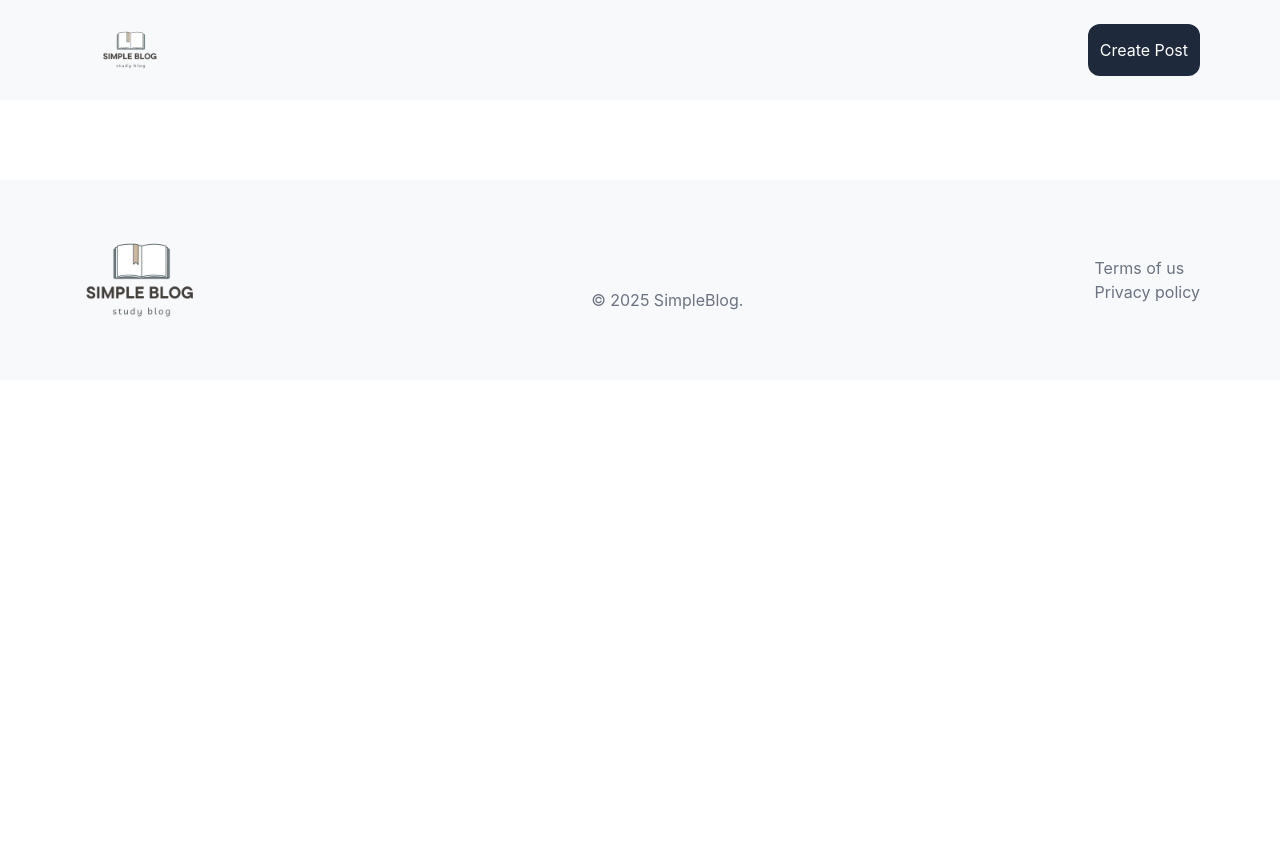
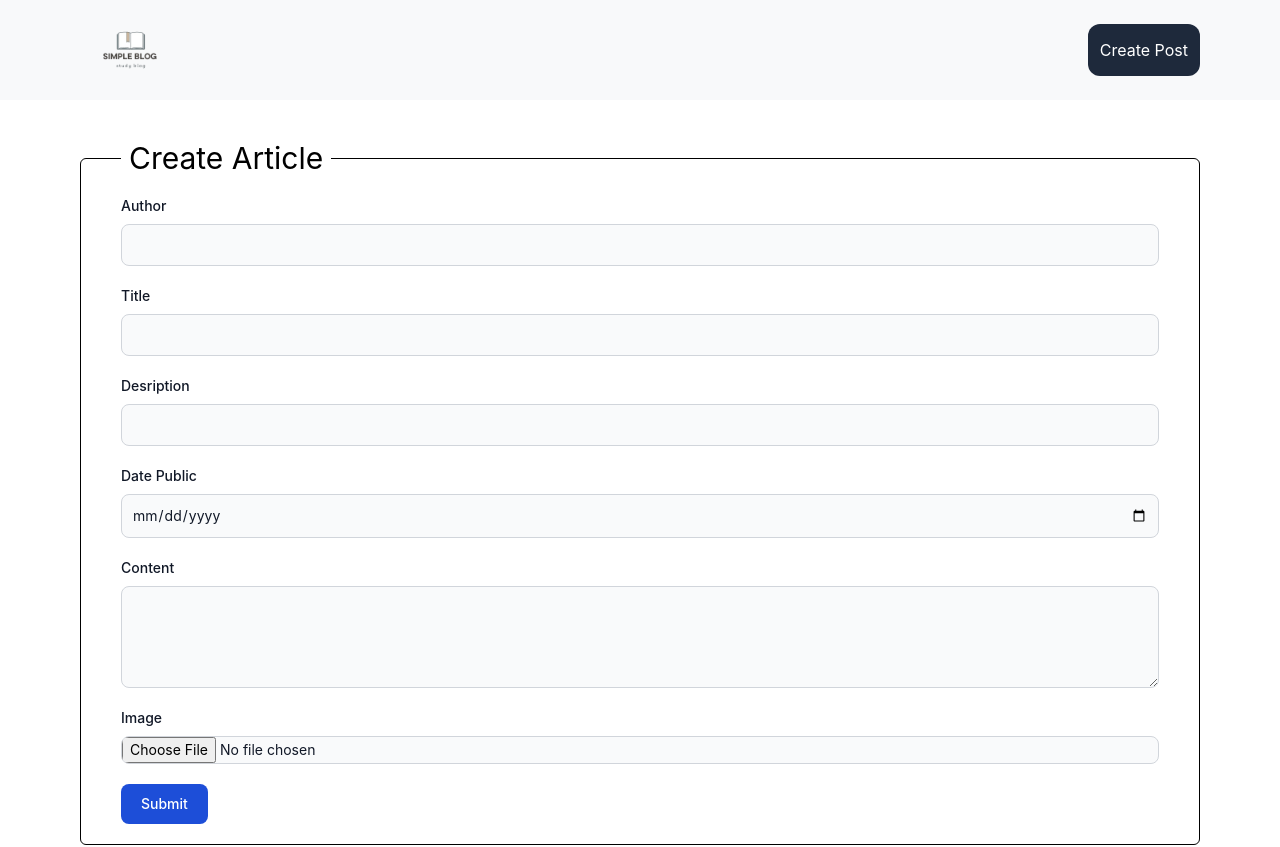
Before and after one commit to OUTLITAchraf/briefsimpleblog, a React (Create React App) app: page /create_article in a window 1280 px wide. Shown: the top 847 px of the page. Before the commit the page ends 800 px from the top, so only its background shows below. Built offline with nearby package versions, Linux system fonts and the light colour scheme.

Commit message:
cree un article sans envoyer à la page list articles

```diff
--- a/src/App.js
+++ b/src/App.js
@@ -2,20 +2,24 @@ import { BrowserRouter as Router, Routes, Route } from "react-router-dom";
 import ArticleList from "./Simpleblog Pages/ArticleList";
 import Logo from "./Simpleblog Pages/asset/Logo_SimpleBlog.png";
 import ArticleDetail from "./Simpleblog Pages/ArticleDetail";
+import NewArticleForm from "./Simpleblog Pages/NewArticleForm";
 function App() {
   return (
     <>
     <Router>
       <nav className="flex justify-between px-20 bg-[#F8F9FA]">
+        <a href="/">
         <img src={Logo} alt="logo" width={"100px"} />
+        </a>
         <button className="bg-[#1E293B] text-white py-2 px-3 my-6 rounded-xl">
-          Create Post
+          <a href="/create_article">Create Post</a>
         </button>
       </nav>
       <main className="mx-20 mt-10">
         <Routes>
           <Route path="/" element={<ArticleList />}/>
           <Route path="/details/:index" element={<ArticleDetail />}/>
+          <Route path="/create_article" element={<NewArticleForm />}/>
         </Routes>
       </main>
       <footer className="flex justify-between items-center px-10 mt-20 bg-[#F8F9FA]">
--- a/src/Simpleblog Pages/ArticleList.jsx
+++ b/src/Simpleblog Pages/ArticleList.jsx
@@ -3,7 +3,7 @@ import { useNavigate } from "react-router-dom";
 
 export default function ArticleList() {
     const api_key = "25e3a37a909044bcbb827df1829388f0";
-    const URL_API_APPLE = `https://newsapi.org/v2/everything?q=apple&from=2025-08-05&to=2025-08-05&sortBy=popularity&apiKey=${api_key}`
+    const URL_API_APPLE = `https://newsapi.org/v2/top-headlines?sources=techcrunch&apiKey=${api_key}`
     const [posts, setPosts] = useState([]);
     const [visibleCount, setVisibleCount] = useState(5);
 
--- a/src/Simpleblog Pages/NewArticleForm.jsx
+++ b/src/Simpleblog Pages/NewArticleForm.jsx
@@ -1,5 +1,95 @@
+import { useState } from "react";
+
 export default function NewArticleForm() {
+    const [author, setAuthor] = useState('');
+    const [title, setTitle] = useState('');
+    const [description, setDescription] = useState('');
+    const [date_public, setDate_public] = useState('');
+    const [content, setContent] = useState('');
+    const [image, setImage] = useState(null);
+    const [list_articles, setList_articles] = useState([]);
+
+    function handleImageChange(e) {
+        const file = e.target.files[0];
+        if (file) {
+            const reader = new FileReader();
+            reader.onloadend = () => {
+                setImage(reader.result); // base64 image string
+            };
+            reader.readAsDataURL(file);
+        }
+    }
+
+    function AddArticle(e) {
+        e.preventDefault();
+        const newArticle = { author: author, title: title, description: description, date_public: date_public, content: content, img: image }
+        setList_articles([...list_articles, newArticle])
+        setAuthor('');
+        setTitle('');
+        setDescription('');
+        setDate_public('');
+        setContent('');
+        setImage(null);
+    }
+    function handlerAuthor(e) {
+        setAuthor(e.target.value)
+    }
+    function handlerTitle(e) {
+        setTitle(e.target.value)
+    }
+    function handlerDescription(e) {
+        setDescription(e.target.value)
+    }
+    function handlerDate_public(e) {
+        setDate_public(e.target.value)
+    }
+    function handlerContent(e) {
+        setContent(e.target.value)
+    }
+
     return <>
-    <h1>From NewArticleForm</h1>
+        <fieldset className="border border-black rounded-md">
+            <legend className="text-3xl ml-10 px-2">Create Article</legend>
+            <form className="mx-10 my-5" onSubmit={AddArticle}>
+                <div className="mb-5">
+                    <label htmlFor="author" className="block mb-2 text-sm font-medium text-gray-900">Author</label>
+                    <input type="text" id="author" className="bg-gray-50 border border-gray-300 text-gray-900 text-sm rounded-lg focus:ring-blue-500 focus:border-blue-500 block w-full p-2.5" value={author} onChange={handlerAuthor} required />
+                </div>
+                <div className="mb-5">
+                    <label htmlFor="title" className="block mb-2 text-sm font-medium text-gray-900">Title</label>
+                    <input type="text" id="title" className="bg-gray-50 border border-gray-300 text-gray-900 text-sm rounded-lg focus:ring-blue-500 focus:border-blue-500 block w-full p-2.5" value={title} onChange={handlerTitle} required />
+                </div>
+                <div className="mb-5">
+                    <label htmlFor="desription" className="block mb-2 text-sm font-medium text-gray-900">Desription</label>
+                    <input type="text" id="desription" className="bg-gray-50 border border-gray-300 text-gray-900 text-sm rounded-lg focus:ring-blue-500 focus:border-blue-500 block w-full p-2.5" value={description} onChange={handlerDescription} required />
+                </div>
+                <div className="mb-5">
+                    <label htmlFor="date_public" className="block mb-2 text-sm font-medium text-gray-900">Date Public</label>
+                    <input type="date" id="date_public" className="bg-gray-50 border border-gray-300 text-gray-900 text-sm rounded-lg focus:ring-blue-500 focus:border-blue-500 block w-full p-2.5" value={date_public} onChange={handlerDate_public} required />
+                </div>
+                <div className="mb-5">
+                    <label htmlFor="content" className="block mb-2 text-sm font-medium text-gray-900">Content</label>
+                    <textarea id="content" rows="4" className="block p-2.5 w-full text-sm text-gray-900 bg-gray-50 rounded-lg border border-gray-300 focus:ring-blue-500 focus:border-blue-500" value={content} onChange={handlerContent}></textarea>
+                </div>
+                <div className="mb-5">
+                    <label htmlFor="image" className="block mb-2 text-sm font-medium text-gray-900">Image</label>
+                    <input type="file" id="image" accept="image/*" onChange={handleImageChange} className="block w-full text-sm text-gray-900 border border-gray-300 rounded-lg cursor-pointer bg-gray-50 focus:outline-none" aria-describedby="user_avatar_help" />
+                </div>
+                <button type="submit" className="text-white bg-blue-700 hover:bg-blue-800 focus:ring-4 focus:outline-none focus:ring-blue-300 font-medium rounded-lg text-sm w-full sm:w-auto px-5 py-2.5 text-center">Submit</button>
+            </form>
+        </fieldset>
+
+         {list_articles.length > 0 && (
+                <div className="mt-10">
+                    <h2 className="text-2xl font-bold mb-4">Articles:</h2>
+                    {list_articles.map((article, index) => (
+                        <div key={index} className="mb-4 border p-4 rounded-lg">
+                            <h3 className="text-xl font-semibold">{article.title}</h3>
+                            <p>{article.description}</p>
+                            {article.img && <img src={article.img} alt="Uploaded" className="mt-2 w-40 h-40 object-cover rounded-md" />}
+                        </div>
+                    ))}
+                </div>
+            )}
     </>
 }
```
